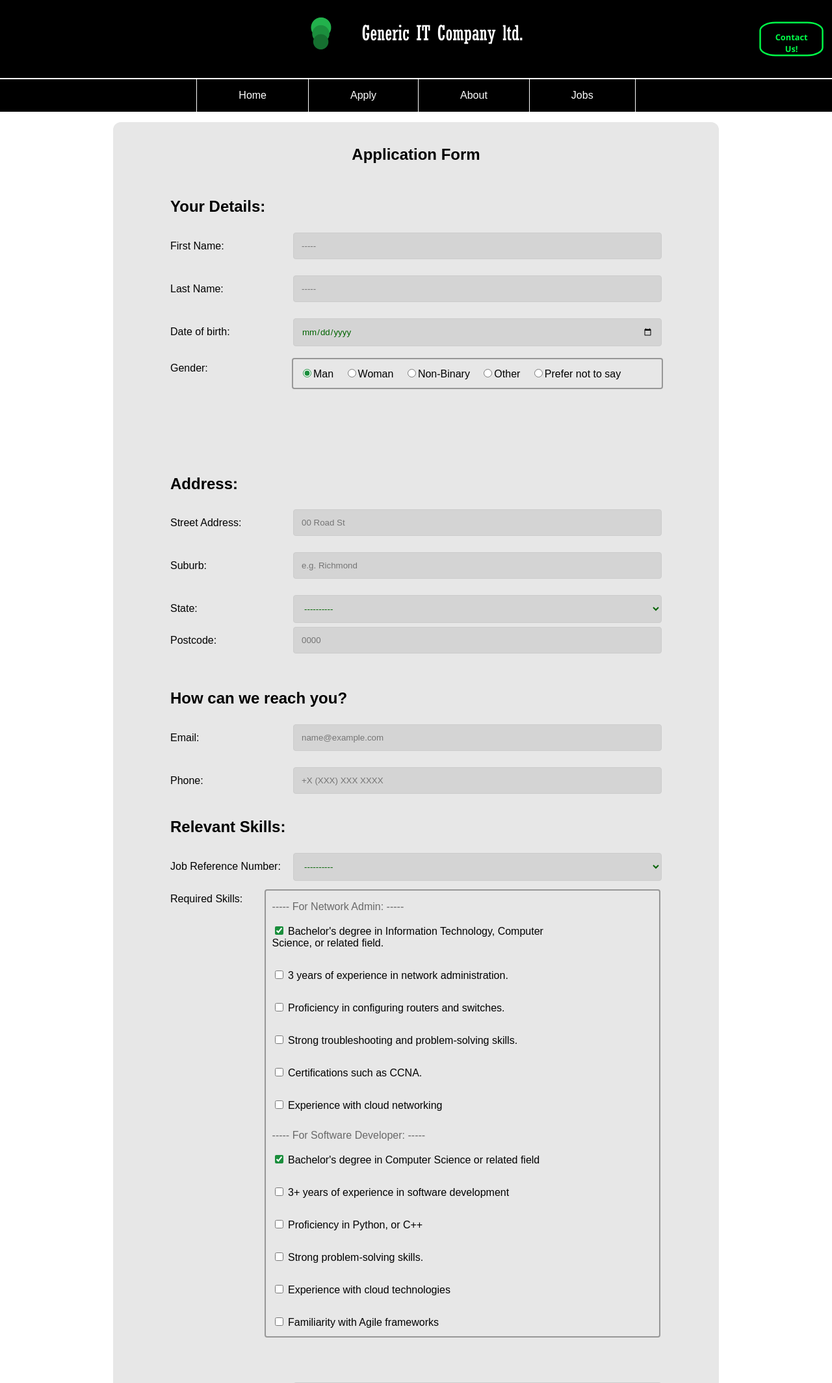
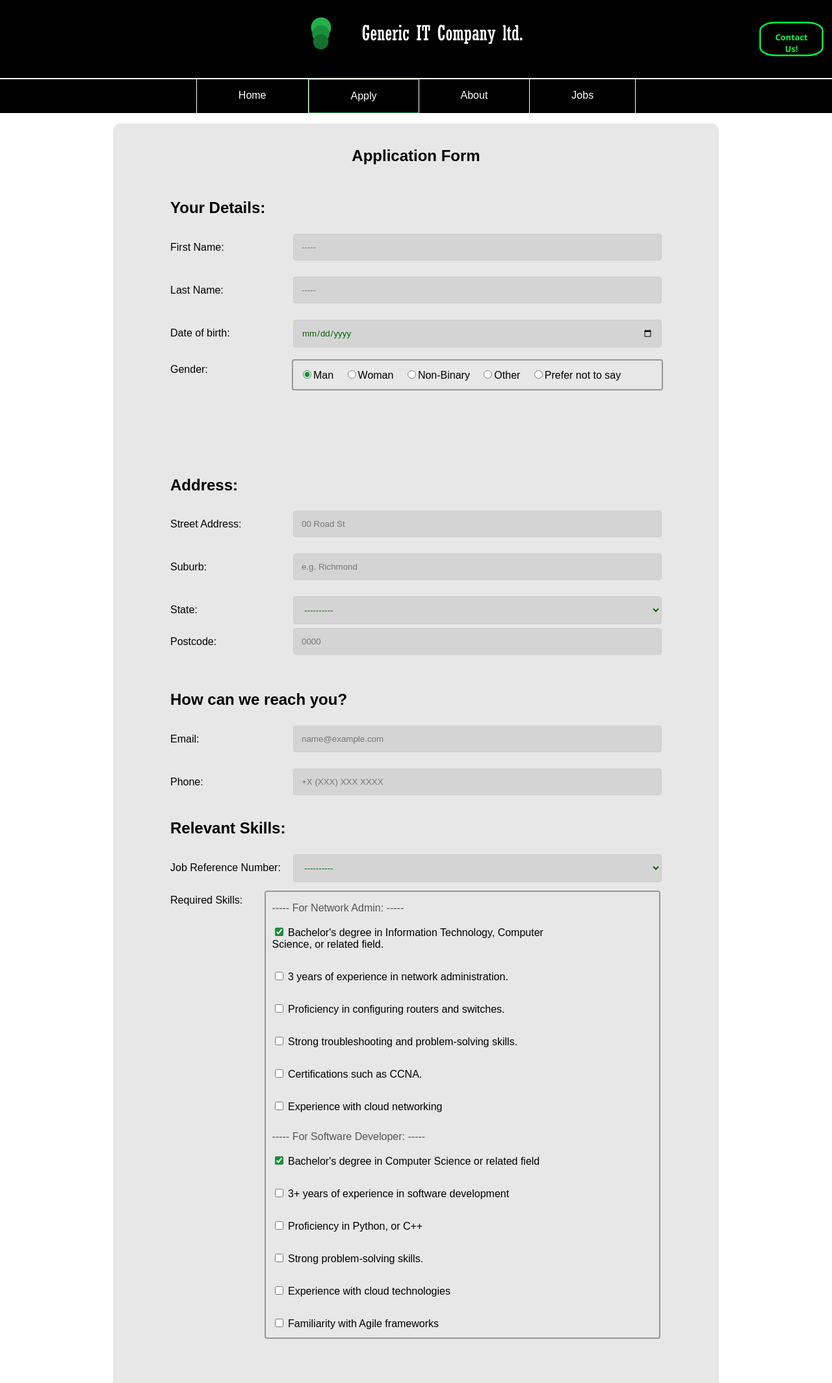
Before and after one commit to 105930160/tim_tam_project, a PHP site: page /apply.html in a window 1280 px wide. Shown: the top 2129 px of the page at 65% size. Run offline with PHP 8.4, Linux system fonts and the light colour scheme.

Commit message:
added css comments and fixed errors BEFORE merging

```diff
--- a/apply.html
+++ b/apply.html
@@ -29,9 +29,9 @@
            </div>
             <div id="navbottom">
                     <a id="homebutton" href="index.html"><p>Home</p></a>
-                    <a href="apply.html"><p>Apply</p></a>
-                    <a href="about.html"><p>About</p></a>
-                    <a href="jobs.html"><p>Jobs</p></a>
+                    <a id="applybutton" href="apply.html"><p>Apply</p></a>
+                    <a id="aboutbutton" href="about.html"><p>About</p></a>
+                    <a id="jobsbutton" href="jobs.html"><p>Jobs</p></a>
             </div>
         </nav>
 
--- a/styles/styles.css
+++ b/styles/styles.css
@@ -1,6 +1,11 @@
-/* APPLICATION FORM STYLES */
 
 
+
+/* ---------------------------------------------------------------------apply.html css----------------------------------------------*/
+/* NAVIGATION BAR: changing the colour of the apply button to signal current page */
+#applybutton {
+    border: 1px solid #1A8E3C;
+}
 
 /* form heading */
 #form_title {
@@ -20,7 +25,6 @@ input[type=text], input[type=date], input[type=tel], textarea, select {   /* sty
     box-sizing: border-box;
     resize: vertical;
 }
-
 label {                        /* styling labels */
     padding: 12px 12px 12px 0;
     display: inline-block;
@@ -50,7 +54,7 @@ form {
     background-color: transparent;
 }
 
-/* Details, Address, Skills and Contacts boxes */
+/* Details, Address, Skills and Contacts sections */
 .form_section {
     margin: 0% 20px;
     padding: 0% 20px 1em;
@@ -58,6 +62,7 @@ form {
     box-shadow: none;
 }
 
+/*  referenced this tutorial for the dynamic layout: https://www.w3schools.com/howto/howto_css_responsive_form.asp */
 /* float labels left: 25% width */
 .col-25 {
     display: block;
@@ -88,7 +93,7 @@ form {
       margin-top: 0;
     }
 
-    /* makes legends invisible for narrow screens + replaces with text. */
+    /* makes legends invisible for narrow screens + replaces with text. not from reference link. */
     legend {
         color: #e7e7e7;
     }
@@ -97,6 +102,7 @@ form {
         display: inline-block;
     }
 }
+/* end tutorial referenced css */
 
 /* formatting gender and skills lists */
 input[type=radio], input[type=checkbox] {
@@ -112,6 +118,7 @@ input[type=radio], input[type=checkbox] {
     background-color: transparent;
 }
 
+/* formatting gender and required skills areas to fit with dynamic layout. */
 fieldset {
     border: 0;
     width: 100%;
@@ -154,14 +161,8 @@ fieldset #skills_list {
     left: 10px;
     top: 10px;
     padding-bottom: 10px;
-    color:#696969;
+    color:#555555;
 }
-
-.break {
-    display: block;
-    color: black;
-}
-
 
 /* button section */
 .form_bottom {
```
